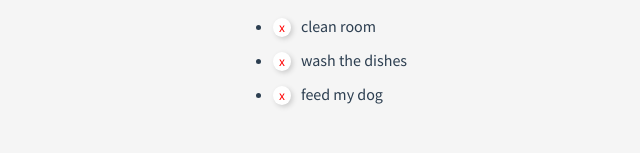
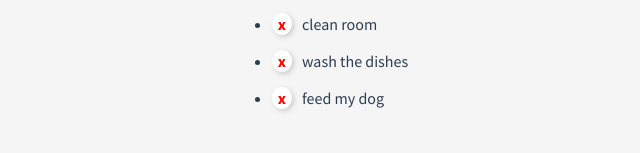
Before and after one commit to MatWidOZS/16-4-Loaders, a React app: page / in a window 1280 px wide. Shown: the part 441-594 px from the top of the page, 328-968 px from the left. Built offline with nearby package versions, Linux system fonts and the light colour scheme.

Commit message:
Fix styles

```diff
--- a/package.json
+++ b/package.json
@@ -4,7 +4,7 @@
   "description": "using webpack",
   "main": "index.js",
   "scripts": {
-    "start": "webpack --env development",
+    "start": "webpack-dev-server --env development",
     "build": "webpack --env production"
   },
   "keywords": [
@@ -26,7 +26,8 @@
     "react-dom": "^16.4.0",
     "style-loader": "^0.21.0",
     "webpack": "^4.9.1",
-    "webpack-cli": "^2.1.4"
+    "webpack-cli": "^2.1.4",
+    "webpack-dev-server": "^3.1.4"
   },
   "dependencies": {
     "uuid": "^3.2.1"
--- a/src/components/Todo.css
+++ b/src/components/Todo.css
@@ -1,9 +1,11 @@
-@import url('https://fonts.googleapis.com/css?family=Source+Sans+Pro');
+@import url('https://fonts.googleapis.com/css?family=Source+Sans+Pro:400,700');
 
 .btn {
 	font-family: 'Source Sans Pro', sans-serif;
 	text-align: center;
 	color: red;
+	font-weight: 700;
+	font-size: 16px;
 	border: none;
 	background-color: #fff;
 	border-radius: 50%;
```
Also changed, not shown: build/app.bundle.js, 1 other file.
